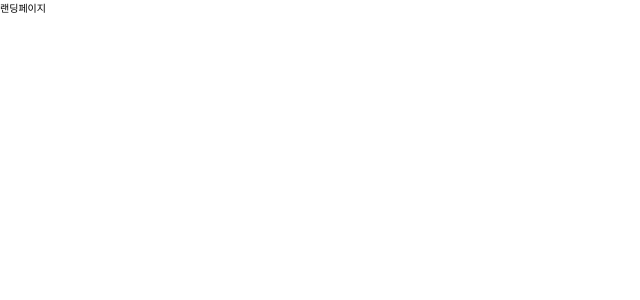
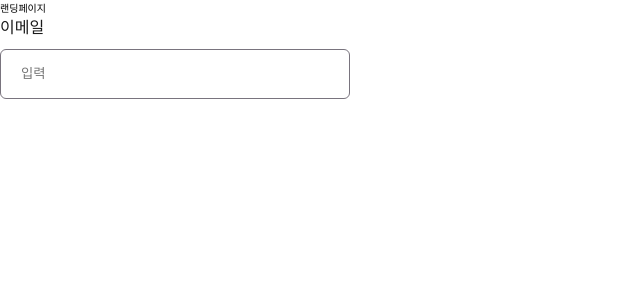
Before and after one commit to codeit-sprint-10/globalNomard, a Next.js app: page / in a window 1280 px wide. Shown: the top 300 px of the page, without its empty margins (0-640 px from the left). Built offline with nearby package versions, Linux system fonts and the light colour scheme; a web font is replaced by a local one.

Commit message:
feat: EmailInput 제작

```diff
--- a/src/app/page.tsx
+++ b/src/app/page.tsx
@@ -1,3 +1,11 @@
+'use client';
+import Input from '@/components/input/Input';
+
 export default function Home() {
-  return <div>랜딩페이지</div>;
+  return (
+    <div>
+      랜딩페이지
+      <Input title="이메일" placeholder="입력" />
+    </div>
+  );
 }
--- /dev/null
+++ b/src/components/input/Input.style.ts
@@ -0,0 +1,37 @@
+import styled from 'styled-components';
+
+export const Wrapper = styled.div`
+  display: flex;
+  flex-direction: column;
+  gap: 8px;
+`;
+
+export const Title = styled.div`
+  color: var(--black-black_1B1B1B, #1b1b1b);
+  font-family: Pretendard;
+  font-size: 16px;
+  font-style: normal;
+  font-weight: 400;
+  line-height: 26px; /* 162.5% */
+`;
+
+interface StyledComponentProps {
+  isError: boolean;
+}
+
+export const Input = styled.input<StyledComponentProps>`
+  display: flex;
+  padding: 16px 20px;
+  align-items: flex-start;
+  gap: 10px;
+  align-self: stretch;
+  width: 35rem;
+
+  border-radius: 6px;
+  border: 1px solid ${(props) => (props.isError ? 'red' : '#79747e')};
+  background: var(--white-white_FFFFFF, #fff);
+`;
+
+export const Error = styled.div`
+  color: #ff472e;
+`;
--- /dev/null
+++ b/src/components/input/Input.tsx
@@ -0,0 +1,36 @@
+import React, { useState } from 'react';
+import * as S from './Input.style';
+
+interface Ptype {
+  title: string;
+  placeholder: string;
+}
+
+export default function Input({ title, placeholder }: Ptype) {
+  const [isError, setIsError] = useState(false);
+  const [errorMsg, setErrorMsg] = useState('');
+
+  const onChangeInput = (e: React.ChangeEvent<HTMLInputElement>) => {
+    const InputValue = e.target.value;
+    const EmaliRegex = /^[0-9a-zA-Z]([-_.]?[0-9a-zA-Z])*@[0-9a-zA-Z]([-_.]?[0-9a-zA-Z])*\.[a-zA-Z]{2,3}$/i;
+    if (InputValue === '') {
+      setErrorMsg('');
+      setIsError(false);
+    } else if (!EmaliRegex.test(InputValue)) {
+      setErrorMsg('이메일 형식으로 작성해주세요.');
+      setIsError(true);
+    } else {
+      setErrorMsg('');
+      setIsError(false);
+      // email 저장 필요
+    }
+  };
+
+  return (
+    <S.Wrapper>
+      <S.Title>{title}</S.Title>
+      <S.Input placeholder={placeholder} onChange={onChangeInput} isError={isError} />
+      <S.Error>{isError && <p>{errorMsg}</p>}</S.Error>
+    </S.Wrapper>
+  );
+}
```
